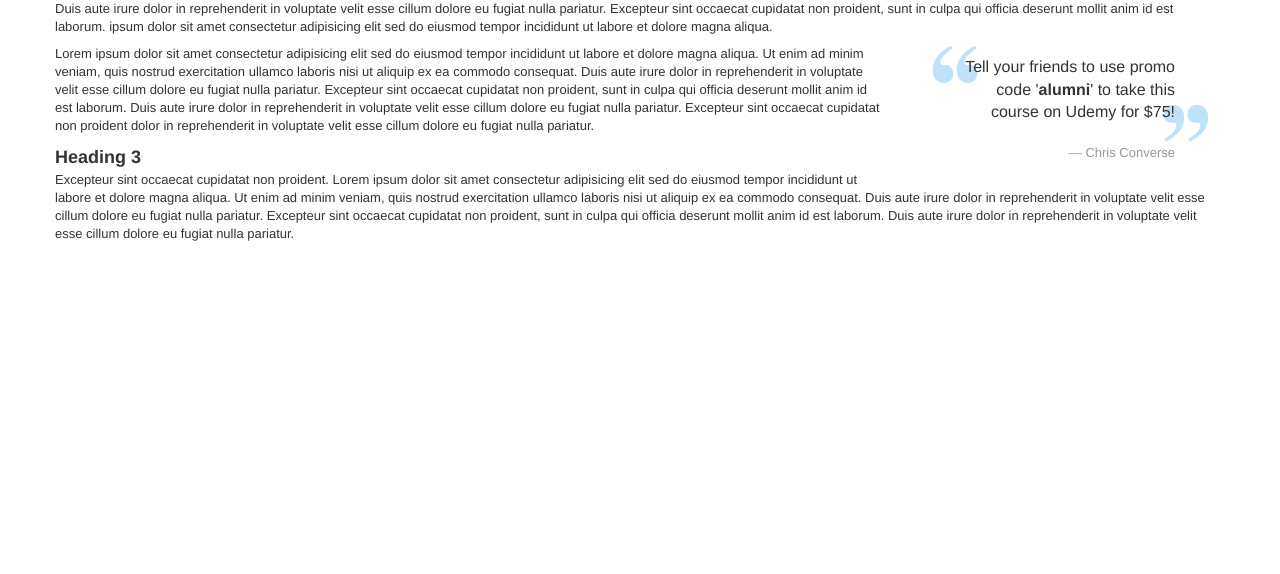
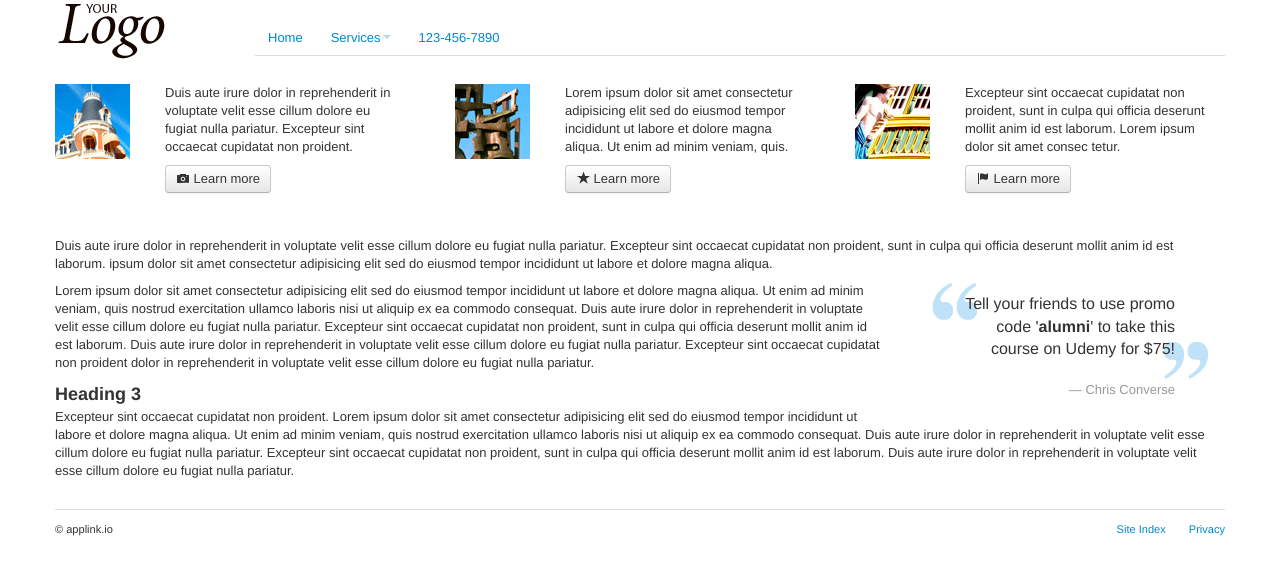
Before and after one commit to kristylgomes/twitter_bootstrap_project, a plain HTML site: page index.html in a window 1280 px wide. Drawn offline with Linux system fonts and the light colour scheme.

Commit message:
Adding logo and promo images

```diff
--- a/includes/my_stylesheet.css
+++ b/includes/my_stylesheet.css
@@ -8,14 +8,47 @@ blockquote.pull-right { padding: 11px 15px 0px 25px; border: none; margin: 0px 0
 blockquote.pull-right p { padding: 0px 35px 20px 30px; background: url(../images/quotes_end.png) no-repeat right bottom; }
 blockquote.pull-right small { margin: 0px 35px 0px 0px; }
 
+.footer { font-size: .85em; }
+.footer.span12 { border-top: 1px solid #ddd; margin-top: 20px; padding-top: 10px; padding-bottom: 25px; }
+.footer .links { text-align: right; }
+.footer .links a { margin: 0px 0px 0px 20px; }
+
+.promos { padding: 10px 0px 35px 0px; }
+.promo { padding: 0px 0px 0px 90px; min-height: 75px; background-repeat: no-repeat; background-position: 0px 0px; }
+.promo-1 { background-image: url(../images/promo_01.jpg); }
+.promo-2 { background-image: url(../images/promo_02.jpg); }
+.promo-3 { background-image: url(../images/promo_03.jpg); }
+
+.banner a.logo{
+	border: none;
+	width: 115px; height: 63px;
+	display: inline-block;
+	background: url(../images/logo.png) no-repeat 0px 0px;
+}
+
+ul.nav{padding-top: 20px;}
+ul.nav li.dropdown-menu{margin-top: -1px;}
+ul.nav li.dropdown:hover ul.dropdown-menu{display: block;}
+
 /* Landscape phone to portrait tablet */
 @media (max-width: 768px) {
 
+	.footer .links { text-align: left; margin-top: 15px; }
+	.footer .links a { margin: 0px 20px 0px 0px; }
+
+	.promo { border-top: 1px solid #ddd; padding-top: 10px; background-position: 0px 10px; }
+	.promos div:first-child div { border: none; }
 }
 
 
 /* Landscape phones and down */
 @media (max-width: 600px) {
+
+	.banner a.logo{
+	width: 95px; height: 40px;
+	background: url(../images/logo_small.png) no-repeat 0px 0px;
+}
+
 
 }
 
@@ -23,4 +56,7 @@ blockquote.pull-right small { margin: 0px 35px 0px 0px; }
 /* Large desktop */
 @media (min-width: 1200px) {
 
+	.promo { padding: 0px 20px 0px 110px; }
+	.promos div:last-child div { padding-right: 0px; }
+
 }
--- a/index.html
+++ b/index.html
@@ -3,7 +3,7 @@
 <head>
 	<meta http-equiv="Content-Type" content="text/html; charset=UTF-8">
 	<meta id="view" name="viewport" content="width=device-width, maximum-scale=1.0, minimum-scale=1.0, initial-scale=1" />
-	<title>My Web Page</title>
+	<title>Kristyl's Twitter Bootstrap Web Page</title>
 	<link rel="stylesheet" type="text/css" href="bootstrap/css/bootstrap.min.css" />
 	<link rel="stylesheet" type="text/css" href="bootstrap/css/bootstrap-responsive.min.css" />
 	<link rel="stylesheet" type="text/css" href="includes/my_stylesheet.css" />
@@ -17,16 +17,45 @@
 		<div class="row banner">
 			<div class="span12">
 				<div class="row">
-					<div class="span2"></div>
-					<div class="span10"></div>
+					<div class="span2">
+						<a href="#" class="logo"></a>
+					</div>
+					<div class="span10">
+						<ul class="nav nav-tabs">
+							<li class="dropdown"><a href="#">Home</a></li>
+							<li class="dropdown"><a class="dropdown-toggle" data-toggle="dropdown" href="#">Services<b class="caret"></b></a>
+								<ul class="dropdown-menu">
+									<li class="dropdown"><a href="#">Services Link 1</a></li>
+									<li class="dropdown"><a href="#">Services Link 2</a></li>
+									<li class="dropdown"><a href="#">Services Link 3</a></li>
+								</ul>
+							</li>
+							<li class="dropdown"><a href="tel:1234567890">123-456-7890</a></li>
+						</ul>
+					</div>
 				</div>
 			</div>
 		</div>
 		<div class="row"></div>
 		<div class="row promos">
-			<div class="span4"></div>
-			<div class="span4"></div>
-			<div class="span4"></div>
+			<div class="span4">
+				<div class="promo promo-1">
+					<p>Duis aute irure dolor in reprehenderit in voluptate velit esse cillum dolore eu fugiat nulla pariatur. Excepteur sint occaecat cupidatat non proident.</p>
+					<p><a class="btn" href="#"><i class="icon-camera"></i> Learn more</a></p>
+				</div>
+			</div>
+			<div class="span4">
+				<div class="promo promo-2">
+					<p>Lorem ipsum dolor sit amet consectetur adipisicing elit sed do eiusmod tempor incididunt ut labore et dolore magna aliqua. Ut enim ad minim veniam, quis.</p>
+					<p><a class="btn" href="#"><i class="icon-star"></i> Learn more</a></p>
+				</div>
+			</div>
+			<div class="span4">
+				<div class="promo promo-3">
+					<p>Excepteur sint occaecat cupidatat non proident, sunt in culpa qui officia deserunt mollit anim id est laborum. Lorem ipsum dolor sit amet consec tetur.</p>
+					<p><a class="btn" href="#"><i class="icon-flag"></i> Learn more</a></p>
+				</div>
+			</div>
 		</div>
 		<div class="row">
 			<div class="span12">
@@ -46,8 +75,13 @@
 		<div class="row">
 			<div class="span12 footer">
 				<div class="row copyright">
-					<div class="span2"></div>
-					<div class="span10 links"></div>
+					<div class="span2">
+						&copy; applink.io
+					</div>
+					<div class="span10 links">
+						<a href="#">Site Index</a>
+						<a href="#">Privacy</a>
+					</div>
 				</div>
 			</div>
 		</div>
```
